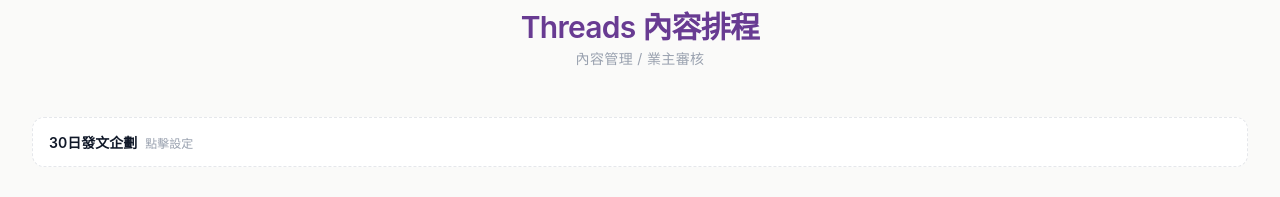
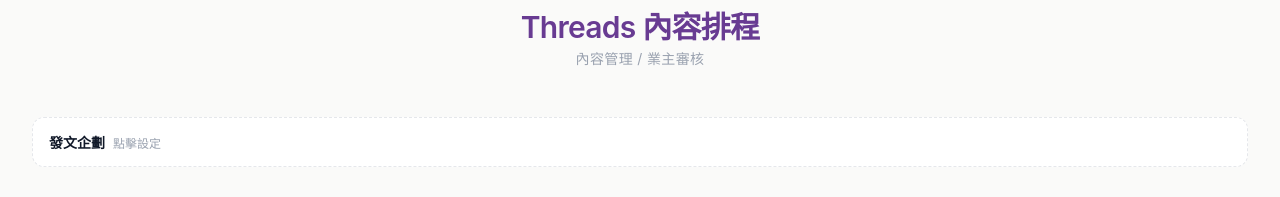
Before and after one commit to she5011077/mrs-thai-thai, a Next.js app: page / in a window 1280 px wide. Shown: the part 1340-1537 px from the top of the page. Built offline with nearby package versions, Linux system fonts and the light colour scheme; no server answers; the database is empty.

Commit message:
fix: 改為發文企劃

```diff
--- a/src/components/Dashboard.tsx
+++ b/src/components/Dashboard.tsx
@@ -219,7 +219,7 @@
 
           {/* Google Doc Link */}
           <div className="mb-6 sm:mb-8">
-            <DocCard label="30日發文企劃" settingKey="plan_doc_url" initialUrl={settings.plan_doc_url || ''} />
+            <DocCard label="發文企劃" settingKey="plan_doc_url" initialUrl={settings.plan_doc_url || ''} />
           </div>
 
           <div className="grid grid-cols-2 sm:grid-cols-3 md:grid-cols-4 lg:grid-cols-5 gap-3 sm:gap-4">
```
